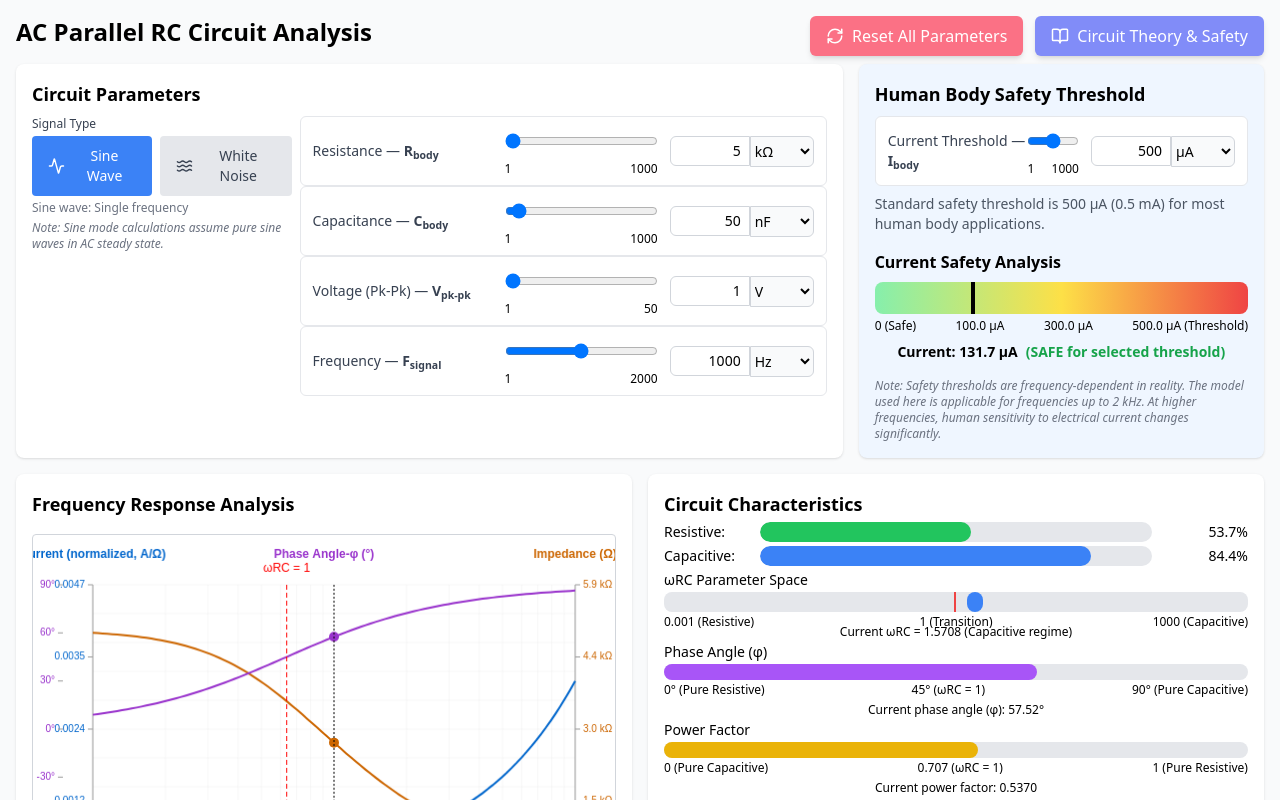
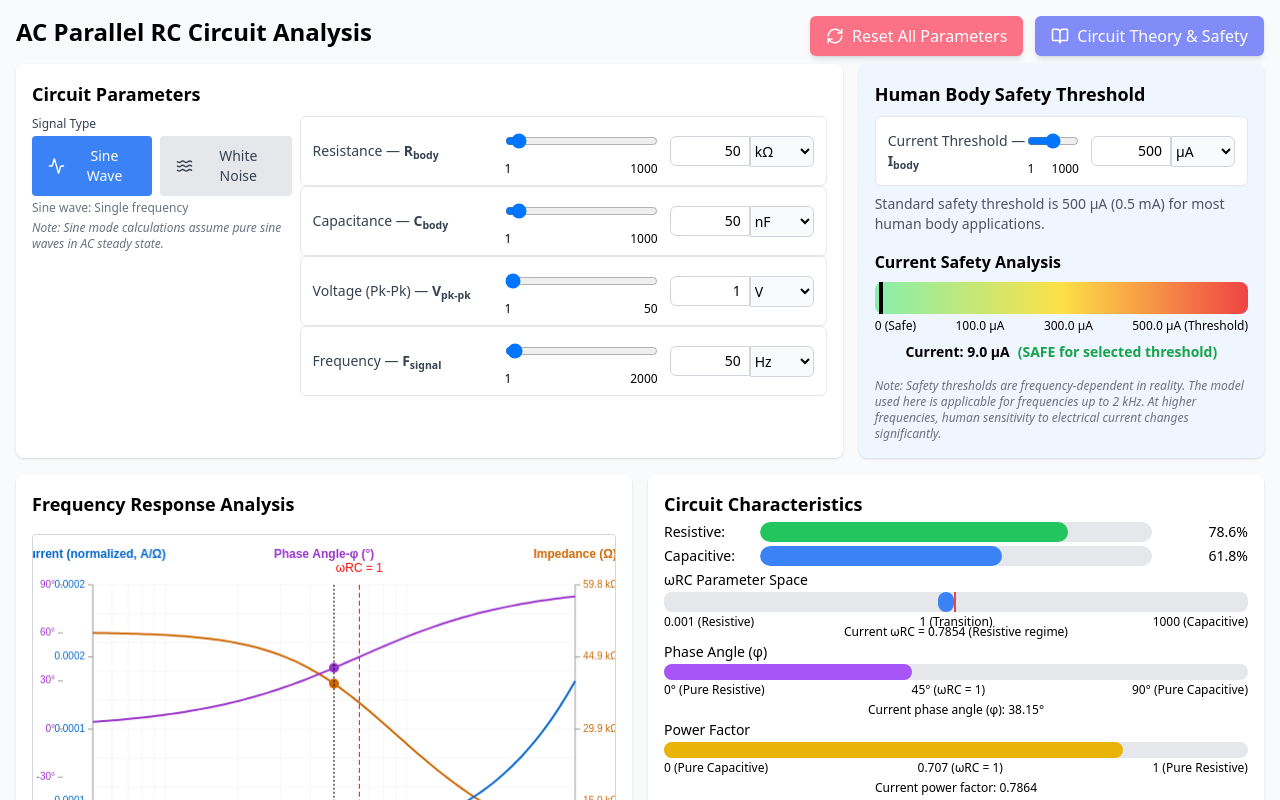
Before and after one commit to sandeepzgk/ESR-System, a React (Create React App) app in the folder Simulator/: page / in a window 1280 px wide. Shown: the top 800 px of the page. Built offline with nearby package versions, Linux system fonts and the light colour scheme.

Commit message:
better defaults

```diff
--- a/Simulator/src/components/MathematicalModelModal.tsx
+++ b/Simulator/src/components/MathematicalModelModal.tsx
@@ -84,6 +84,63 @@ const MathematicalModelModal: React.FC<MathematicalModelModalProps> = ({ isOpen,
                     <li>Higher frequencies contribute more to capacitive current</li>
                     <li>Capacitive reactance decreases with frequency: X<sub>C</sub> = 1/(2πfC)</li>
                     <li>The RMS capacitive current requires integrating over the frequency range</li>
+                  </ul>
+                </div>
+              </div>
+
+              {/* New section explaining vector currents and percentages */}
+              <div className="bg-gray-50 p-4 rounded shadow border-l-4 border-purple-300">
+                <h3 className="font-medium mb-3 text-lg">Vector Current Relationship</h3>
+                <div className="space-y-2">
+                  <p className="font-semibold">Why resistive and capacitive currents don't add to 100%:</p>
+                  <p>In AC circuits, currents are vectors with both magnitude and direction (phase).</p>
+
+                  <div className="bg-white p-4 rounded my-3 border border-gray-200">
+                    <div className="flex items-center justify-center">
+                      <div className="relative h-40 w-40">
+                        {/* Coordinate axes */}
+                        <div className="absolute top-0 bottom-0 left-1/2 w-0.5 bg-gray-300"></div>
+                        <div className="absolute left-0 right-0 top-1/2 h-0.5 bg-gray-300"></div>
+
+                        {/* Vector arrows */}
+                        <div className="absolute top-1/2 left-1/2 w-16 h-0.5 bg-green-500 origin-left rotate-0"></div>
+                        <div className="absolute top-1/2 left-1/2 h-16 w-0.5 bg-blue-500 origin-top rotate-0 -translate-y-full"></div>
+                        <div className="absolute top-1/2 left-1/2 w-[90px] h-0.5 bg-red-500 origin-left rotate-45 -translate-y-[45px]"></div>
+
+                        {/* Labels */}
+                        <div className="absolute top-1/2 left-[75%] text-green-700 font-medium">I<sub>R</sub></div>
+                        <div className="absolute top-[15%] left-1/2 text-blue-700 font-medium">I<sub>C</sub></div>
+                        <div className="absolute top-[25%] left-[80%] text-red-700 font-medium">I<sub>total</sub></div>
+                      </div>
+                    </div>
+                    <p className="text-center text-sm mt-2">Currents as vectors: Resistive (horizontal), Capacitive (vertical), Total (diagonal)</p>
+                  </div>
+
+                  <p><strong>Key insights:</strong></p>
+                  <ul className="list-disc ml-5">
+                    <li>Resistive current (I<sub>R</sub>) and capacitive current (I<sub>C</sub>) are 90° out of phase</li>
+                    <li>The total current (I<sub>total</sub>) is calculated using the Pythagorean theorem</li>
+                    <li>When each current is expressed as a percentage of the total:
+                      <ul className="list-disc ml-5 mt-1">
+                        <li>Resistive %: (I<sub>R</sub>/I<sub>total</sub>) × 100%</li>
+                        <li>Capacitive %: (I<sub>C</sub>/I<sub>total</sub>) × 100%</li>
+                      </ul>
+                    </li>
+                    <li>These percentages can each approach 100% and their sum can exceed 100%</li>
+                    <li>But the sum of their squares will always equal 100%:
+                      <div className="bg-gray-100 p-2 mt-1 rounded text-center">
+                        (Resistive %)² + (Capacitive %)² = 100%
+                      </div>
+                    </li>
+                  </ul>
+
+                  <p className="mt-2">For example, in a circuit with equal resistive and capacitive components (ωRC = 1):</p>
+                  <ul className="list-disc ml-5">
+                    <li>I<sub>R</sub> = I<sub>C</sub> (equal currents)</li>
+                    <li>I<sub>total</sub> = √(I<sub>R</sub>² + I<sub>C</sub>²) = √2 × I<sub>R</sub></li>
+                    <li>Resistive % = (I<sub>R</sub>/I<sub>total</sub>) × 100% = 70.7%</li>
+                    <li>Capacitive % = (I<sub>C</sub>/I<sub>total</sub>) × 100% = 70.7%</li>
+                    <li>Sum = 141.4%, but (70.7%)² + (70.7%)² = 100%</li>
                   </ul>
                 </div>
               </div>
--- a/Simulator/src/hooks/useRCCircuit.ts
+++ b/Simulator/src/hooks/useRCCircuit.ts
@@ -15,13 +15,13 @@ import { validateCircuitParameters } from '../utils';
 const useRCCircuit = (initialParams: Partial<ParameterState> = {}) => {
   // Default parameters with units - wrapped in useMemo to avoid dependency issues
   const defaultParams = useMemo<ParameterState>(() => ({
-    voltage: { value: 1, unit: 'V' },
-    resistance: { value: 5, unit: 'kΩ' },
-    capacitance: { value: 50, unit: 'nF' },
-    frequency: { value: 1000, unit: 'Hz' },
-    noiseMinFrequency: { value: 100, unit: 'Hz' },
-    noiseMaxFrequency: { value: 1000, unit: 'Hz' },
-    safeCurrentThreshold: { value: 500, unit: 'μA' },
+    voltage: { value: 1, unit: 'V' },          // Changed from 1V to 5V for more noticeable haptic feedback
+    resistance: { value: 50, unit: 'kΩ' },      // Keep as is - matches typical body resistance
+    capacitance: { value: 50, unit: 'nF' },   // Changed from 50nF to 150pF to match human body capacitance
+    frequency: { value: 50, unit: 'Hz' },      // Changed from 1000Hz to 50Hz for optimal haptic perception
+    noiseMinFrequency: { value: 20, unit: 'Hz' }, // Changed from 100Hz to 20Hz for better haptic range
+    noiseMaxFrequency: { value: 1990, unit: 'Hz' }, // Changed from 1000Hz to 100Hz to stay in resistive regime
+    safeCurrentThreshold: { value: 500, unit: 'μA' }, // Keep as is - already at safe threshold
     signalType: 'sine'
   }), []);
 
```
